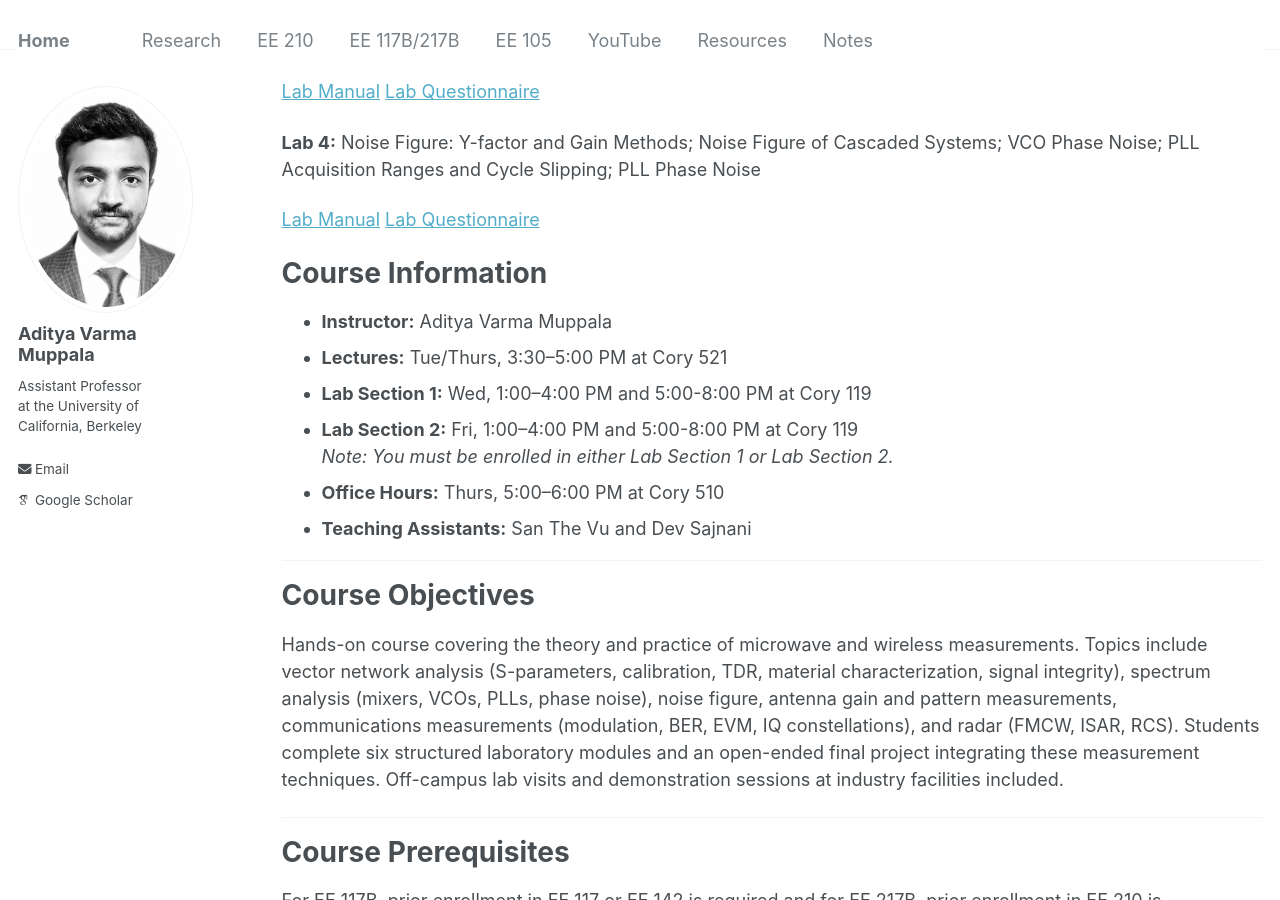
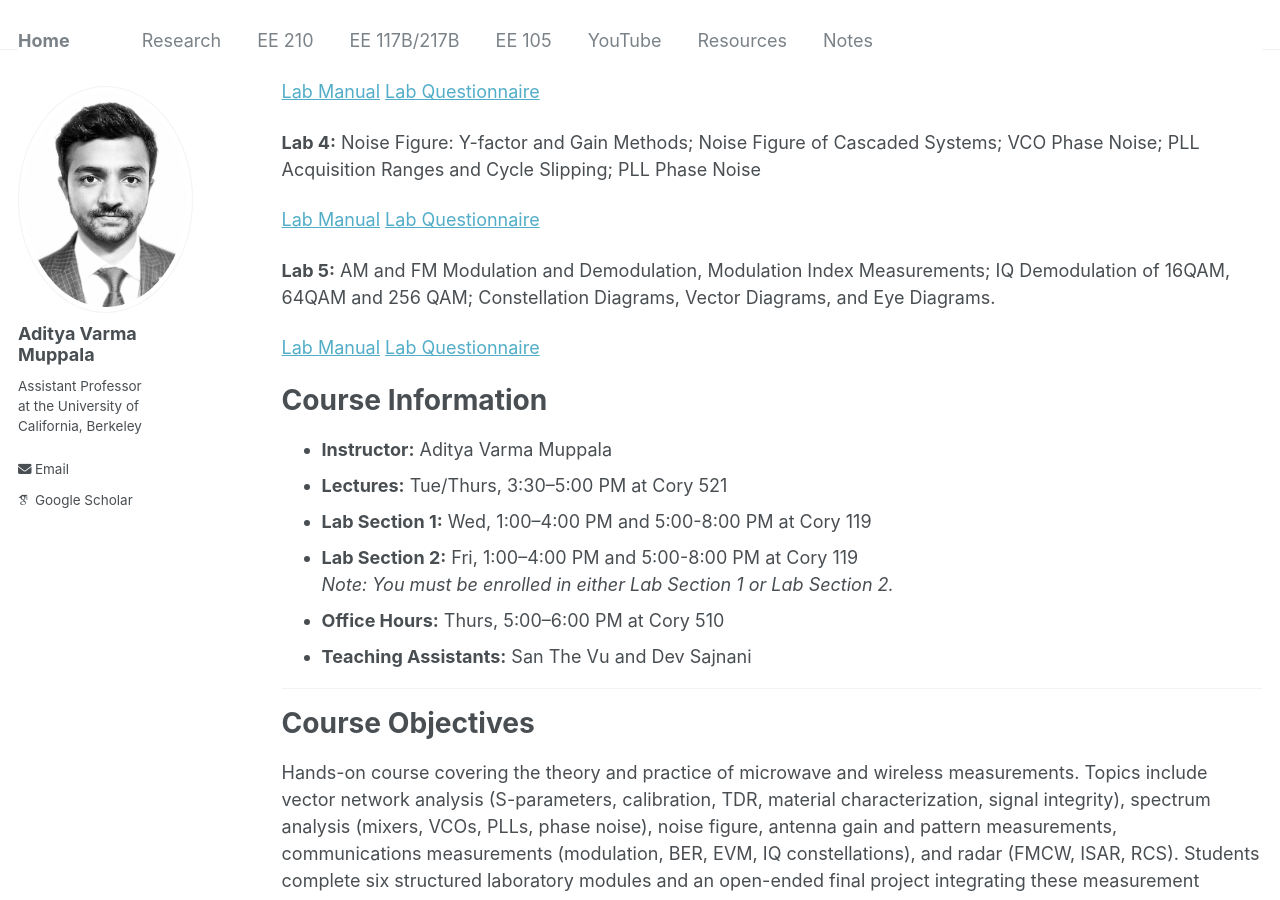
Before and after one commit to AdityaMuppala/adityamuppala.github.io, a Jekyll site: the page built from _pages/teaching117B217B.md, in a window 1280 px wide and 900 px high, scrolled down 1320 px. Built offline with Jekyll 4.4.1, drawn with Linux system fonts in a browser that asks for light colours; some web fonts are replaced.

Commit message:
Update teaching117B217B.md

```diff
--- a/_pages/teaching117B217B.md
+++ b/_pages/teaching117B217B.md
@@ -40,6 +40,10 @@ The recordings here cover the same material as the lectures but are broken up by
 **Lab 4:** Noise Figure: Y-factor and Gain Methods; Noise Figure of Cascaded Systems; VCO Phase Noise; PLL Acquisition Ranges and Cycle Slipping; PLL Phase Noise
 
 [Lab Manual](https://adityamuppala.github.io/assets/EE_117B217B/NoisePLL_Lab_Manual.pdf) [Lab Questionnaire](https://adityamuppala.github.io/assets/EE_117B217B/NoisePLL_Lab_Questionnaire.pdf)
+
+**Lab 5:** AM and FM Modulation and Demodulation, Modulation Index Measurements; IQ Demodulation of 16QAM, 64QAM and 256 QAM; Constellation Diagrams, Vector Diagrams, and Eye Diagrams.
+
+[Lab Manual](https://adityamuppala.github.io/assets/EE_117B217B/Comms_Lab_Manual.pdf) [Lab Questionnaire](https://adityamuppala.github.io/assets/EE_117B217B/Comms_Lab_Questionnaire.pdf)
 
 # Course Information
 - **Instructor:** Aditya Varma Muppala
```
